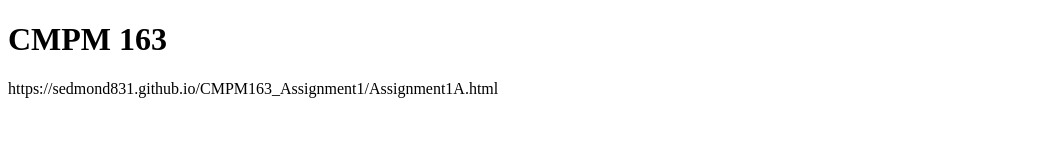
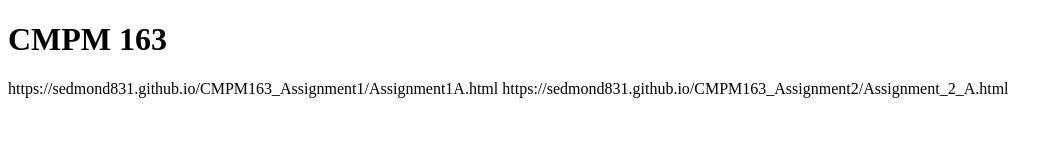
Before and after one commit to sedmond831/sedmond831.github.io, a plain HTML site: page index.html in a window 1280 px wide. Shown: the whole page, without its empty margins (0-1063 px from the left). Drawn offline with Linux system fonts and the light colour scheme.

Commit message:
asg2 index update

```diff
--- a/index.html
+++ b/index.html
@@ -2,6 +2,7 @@
 <html>
 <body>
 <h1>CMPM 163</h1>
-<p> https://sedmond831.github.io/CMPM163_Assignment1/Assignment1A.html </p>
+<p> https://sedmond831.github.io/CMPM163_Assignment1/Assignment1A.html
+    https://sedmond831.github.io/CMPM163_Assignment2/Assignment_2_A.html</p>
 </body>
 </html>
```
